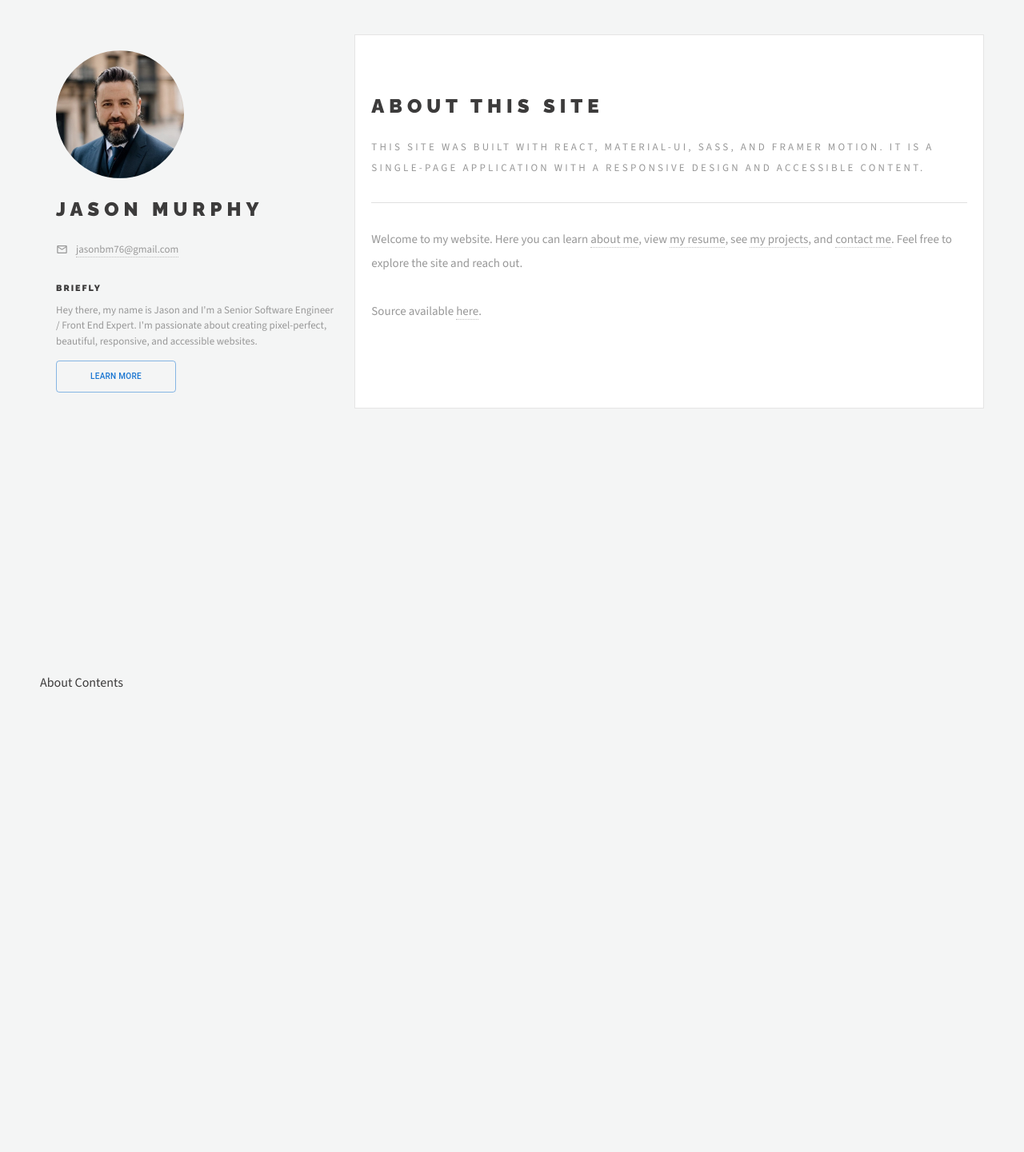
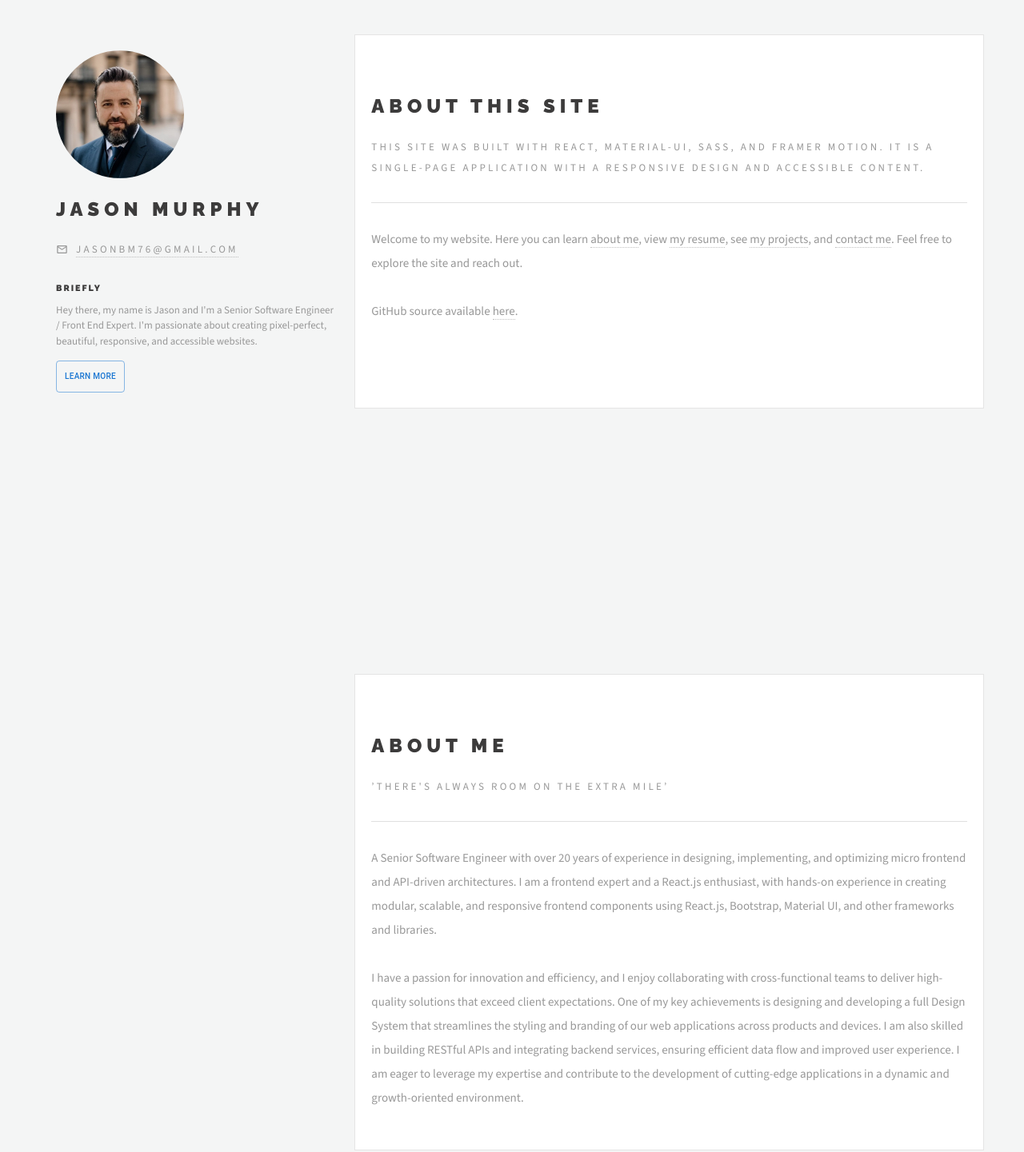
Before and after one commit to Jasonbm76/jasonbmurphy_tech, a React (Vite) app: page / in a window 1280 px wide. Shown: the part 57-1498 px from the top of the page at 80% size. Built offline with nearby package versions, Linux system fonts and the light colour scheme.

Commit message:
Delete navbar component. Added about me page and broke homepage up into sidebar and home content

```diff
--- a/src/App.jsx
+++ b/src/App.jsx
@@ -7,11 +7,12 @@ import Grid from '@mui/material/Grid';
 import Container from '@mui/material/Container';
 import Hidden from '@mui/material/Hidden';
 import Header from './components/header/Header';
-import Navbar from './components/navbar/Navbar';
 
 import './app.scss';
 
 import Home from './components/home/Home';
+import Sidebar from './components/sidebar/Sidebar';
+import About from './components/about/About';
 
 // const Parallax = () => {
 //   return <Box component="section">Parallax</Box>;
@@ -23,12 +24,30 @@ const App = () => {
       <Container maxWidth="xl" disableGutters>
         <Box component="section" id="home">
           <Header />
-          <Home />
+          <motion.div initial={{ opacity: 0 }} animate={{ opacity: 1 }} transition={{ duration: 0.5, delay: 0.5 }}>
+            <Box sx={{ flexGrow: 1 }} spacing={2} className="sectionContent">
+              <Grid container>
+                <Grid item xs={12} sm={4} className="sectionContent-left intro">
+                  <Sidebar />
+                </Grid>
+                <Grid item sm={8} className="sectionContent-right home">
+                  <Home />
+                </Grid>
+              </Grid>
+            </Box>
+          </motion.div>
         </Box>
         <Box component="section" id="about">
-          <Box component="main" className="sectionContent">
-            About Contents
-          </Box>
+          <motion.div initial={{ opacity: 0 }} animate={{ opacity: 1 }} transition={{ duration: 0.5, delay: 0.5 }}>
+            <Box sx={{ flexGrow: 1 }} spacing={2} className="sectionContent">
+              <Grid container>
+                <Grid item xs={12} sm={4} className="sectionContent-left intro"></Grid>
+                <Grid item sm={8} className="sectionContent-right home">
+                  <About />
+                </Grid>
+              </Grid>
+            </Box>
+          </motion.div>
         </Box>
         <Box component="section" id="resume">
           <Box component="main" className="sectionContent">
--- a/src/app.scss
+++ b/src/app.scss
@@ -2,7 +2,7 @@
 @import url('https://fonts.googleapis.com/css2?family=Source+Sans+3:ital,wght@0,200..900;1,200..900&display=swap');
 
 html {
-  scroll-snap-type: y mandatory;
+  // scroll-snap-type: y mandatory;
   scroll-behavior: smooth;
   background-color: #f4f5f5;
 }
@@ -55,6 +55,10 @@ p {
   color: #989898;
   font-size: 13px;
 
+  @media (max-width: 899px) {
+    font-size: 14px;
+  }
+
   &.lead {
     letter-spacing: 0.25em;
     text-transform: uppercase;
@@ -77,6 +81,10 @@ section {
     padding: 100px 50px 15px;
     display: flex;
     flex-direction: row;
+
+    @media (max-width: 899px) {
+      padding: 50px 25px 15px;
+    }
 
     a {
       border-bottom: 1px dotted #a0a0a0a6;
--- /dev/null
+++ b/src/components/about/About.jsx
@@ -0,0 +1,38 @@
+import React from 'react';
+
+import Box from '@mui/material/Box';
+import Button from '@mui/material/Button';
+import EmailOutlinedIcon from '@mui/icons-material/EmailOutlined';
+import Container from '@mui/material/Container';
+import Divider from '@mui/material/Divider';
+import Grid from '@mui/material/Grid';
+import Hidden from '@mui/material/Hidden';
+import Typography from '@mui/material/Box';
+
+const About = () => {
+  return (
+    <div>
+      <Typography variant="h2" component="h2">
+        About Me
+      </Typography>
+      <Typography variant="body1" component="p" className="lead">
+        &rsquo;There&apos;s always room on the extra mile&rsquo;
+      </Typography>
+      <Divider className="horizontal-divider" />
+      <Typography variant="body1" component="p" className="welcome">
+        A Senior Software Engineer with over 20 years of experience in designing, implementing, and optimizing micro frontend and API-driven architectures. I am
+        a frontend expert and a React.js enthusiast, with hands-on experience in creating modular, scalable, and responsive frontend components using React.js,
+        Bootstrap, Material UI, and other frameworks and libraries.
+      </Typography>
+      <Typography variant="body1" component="p" className="welcome">
+        I have a passion for innovation and efficiency, and I enjoy collaborating with cross-functional teams to deliver high-quality solutions that exceed
+        client expectations. One of my key achievements is designing and developing a full Design System that streamlines the styling and branding of our web
+        applications across products and devices. I am also skilled in building RESTful APIs and integrating backend services, ensuring efficient data flow and
+        improved user experience. I am eager to leverage my expertise and contribute to the development of cutting-edge applications in a dynamic and
+        growth-oriented environment.
+      </Typography>
+    </div>
+  );
+};
+
+export default About;
--- a/src/components/home/Home.jsx
+++ b/src/components/home/Home.jsx
@@ -14,52 +14,13 @@ import { motion } from 'framer-motion';
 import './home.scss';
 
 function Home() {
-  const learnMoreClick = () => {
-    window.location.href = '#about';
-  };
-
   return (
-    <motion.div initial={{ opacity: 0 }} animate={{ opacity: 1 }} transition={{ duration: 0.5, delay: 0.5 }}>
-      <Box sx={{ flexGrow: 1 }} spacing={2} className="sectionContent">
-        <Grid container>
-          <Grid item xs={12} sm={4} className="sectionContent-left intro">
-            <a className="photo" href="/">
-              <img src="/jason.jpeg" alt="Photo of Jason" />
-            </a>
-
-            <Typography variant="h2" component="h2" className="intro-name">
-              Jason Murphy
-            </Typography>
-            <Typography variant="body1" component="p" className="email-info">
-              <EmailOutlinedIcon className="email-icon" />
-              <a href="mailto:jasonbm76@gmail.com" title="Send me an email" className="email-link">
-                jasonbm76@gmail.com
-              </a>
-            </Typography>
-
-            {/* <Divider className="horizontal-divider" /> */}
-
-            <Typography variant="h6" component="h6" className="briefly">
-              Briefly
-            </Typography>
-
-            <Typography variant="body1" component="p" className="briefly-content">
-              Hey there, my name is Jason and I&apos;m a Senior Software Engineer / Front End Expert. I&apos;m passionate about creating pixel-perfect,
-              beautiful, responsive, and accessible websites.
-            </Typography>
-
-            <Button variant="outlined" className="learn-more" onClick={learnMoreClick}>
-              Learn More
-            </Button>
-          </Grid>
-
-          <Grid item sm={8} className="sectionContent-right home">
+    <div>
       <Typography variant="h2" component="h2">
         About this site
       </Typography>
       <Typography variant="body1" component="p" className="lead">
-              This site was built with React, Material-UI, SASS, and Framer Motion. It is a single-page application with a responsive design and accessible
-              content.
+        This site was built with React, Material-UI, SASS, and Framer Motion. It is a single-page application with a responsive design and accessible content.
       </Typography>
       <Divider className="horizontal-divider" />
       <Typography variant="body1" component="p" className="welcome">
@@ -82,16 +43,13 @@ function Home() {
         . Feel free to explore the site and reach out.
       </Typography>
       <Typography variant="body1" component="p" className="welcome">
-              Source available{' '}
+        GitHub source available{' '}
         <a href="https://github.com/Jasonbm76/jasonmurphy_tech" title="View my Github link" target="_blank" rel="noreferrer">
           here
         </a>
         .
       </Typography>
-          </Grid>
-        </Grid>
-      </Box>
-    </motion.div>
+    </div>
   );
 }
 
--- a/src/components/home/home.scss
+++ b/src/components/home/home.scss
@@ -6,52 +6,10 @@ h6 {
   margin-top: 20px;
 }
 
-.briefly {
-  margin-top: 30px;
-}
-
-.briefly-content {
-  letter-spacing: 0;
-}
-
-.email-info {
-  display: flex;
-  align-items: center;
-}
-
-.email-icon {
-  width: 15px !important;
-  margin-right: 10px;
-}
-
-.email-link:hover {
-  color: #2e59ba;
-}
-
 .horizontal-divider {
   padding: 15px 0;
   width: 100%;
   display: block;
-}
-
-.learn-more {
-  max-width: 150px;
-  font-size: 10px !important;
-  padding: 10px !important;
-  margin-top: 15px !important;
-}
-
-.photo {
-  width: 160px;
-  height: 160px;
-
-  img {
-    width: 160px;
-    height: 160px;
-    border-radius: 50%;
-    display: block;
-    width: 10em;
-  }
 }
 
 .welcome {
--- a/src/components/navbar/Navbar.jsx
+++ /dev/null
@@ -1,15 +0,0 @@
-import './navbar.scss';
-
-const Navbar = () => {
-  return (
-    <div className="navbar">
-      <div className="wrapper">
-        <div className="links">
-          <a href="#"></a>
-        </div>
-      </div>
-    </div>
-  );
-};
-
-export default Navbar;
--- /dev/null
+++ b/src/components/sidebar/Sidebar.jsx
@@ -0,0 +1,52 @@
+import React from 'react';
+import Box from '@mui/material/Box';
+import Button from '@mui/material/Button';
+import EmailOutlinedIcon from '@mui/icons-material/EmailOutlined';
+import Container from '@mui/material/Container';
+import Divider from '@mui/material/Divider';
+import Grid from '@mui/material/Grid';
+import Hidden from '@mui/material/Hidden';
+import Typography from '@mui/material/Box';
+
+import './sidebar.scss';
+
+const Sidebar = () => {
+  const learnMoreClick = () => {
+    window.location.href = '#about';
+  };
+
+  return (
+    <div className="sidebar">
+      <a className="photo" href="/">
+        <img src="/jason.jpeg" alt="Photo of Jason" />
+      </a>
+
+      <Typography variant="h2" component="h2" className="intro-name">
+        Jason Murphy
+      </Typography>
+      <Typography variant="body1" component="p" className="email-info">
+        <EmailOutlinedIcon className="email-icon" />
+        <a href="mailto:jasonbm76@gmail.com" title="Send me an email" className="email-link">
+          jasonbm76@gmail.com
+        </a>
+      </Typography>
+
+      {/* <Divider className="horizontal-divider" /> */}
+
+      <Typography variant="h6" component="h6" className="briefly">
+        Briefly
+      </Typography>
+
+      <Typography variant="body1" component="p" className="briefly-content">
+        Hey there, my name is Jason and I&apos;m a Senior Software Engineer / Front End Expert. I&apos;m passionate about creating pixel-perfect, beautiful,
+        responsive, and accessible websites.
+      </Typography>
+
+      <Button variant="outlined" className="learn-more" onClick={learnMoreClick}>
+        Learn More
+      </Button>
+    </div>
+  );
+};
+
+export default Sidebar;
--- /dev/null
+++ b/src/components/sidebar/sidebar.scss
@@ -0,0 +1,58 @@
+h2 {
+  margin-top: 1em;
+}
+
+h6 {
+  margin-top: 20px;
+}
+
+.briefly {
+  margin-top: 30px;
+}
+
+.briefly-content {
+  letter-spacing: 0;
+
+  @media (max-width: 899px) {
+    font-size: 14px;
+  }
+}
+
+.email-info {
+  display: flex;
+  align-items: center;
+}
+
+.email-icon {
+  width: 15px !important;
+  margin-right: 10px;
+}
+
+.email-link {
+  text-transform: uppercase;
+  letter-spacing: 0.25em;
+
+  &:hover {
+    color: #2e59ba;
+  }
+}
+
+.learn-more {
+  max-width: 150px;
+  font-size: 10px !important;
+  padding: 10px !important;
+  margin-top: 15px !important;
+}
+
+.photo {
+  width: 160px;
+  height: 160px;
+
+  img {
+    width: 160px;
+    height: 160px;
+    border-radius: 50%;
+    display: block;
+    width: 10em;
+  }
+}
```
Also changed, not shown: src/components/navbar/navbar.scss (deleted, +0 -37 lines), src/components/about/about.scss (added). Lines whose indentation alone changed are shown as unchanged.
